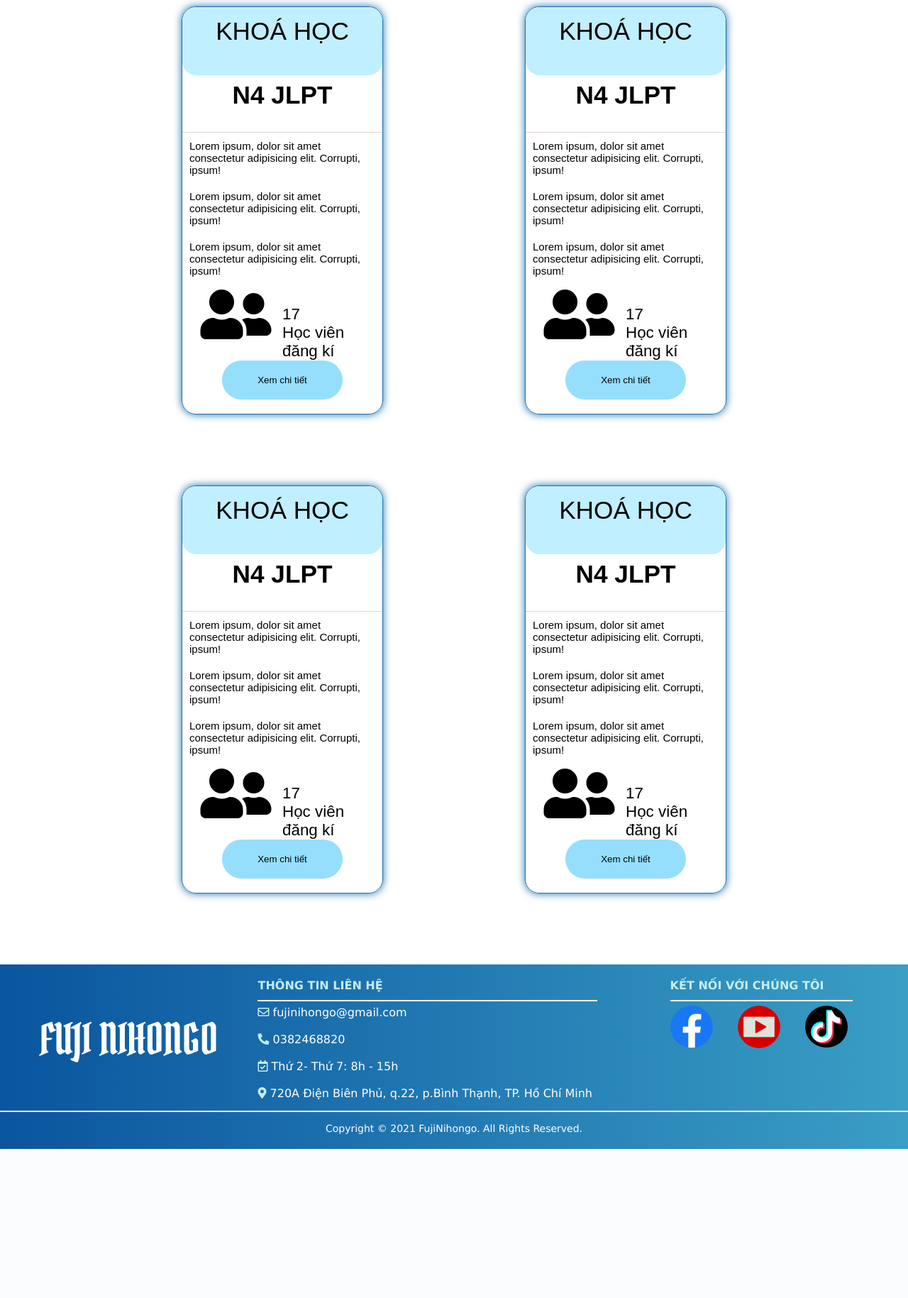
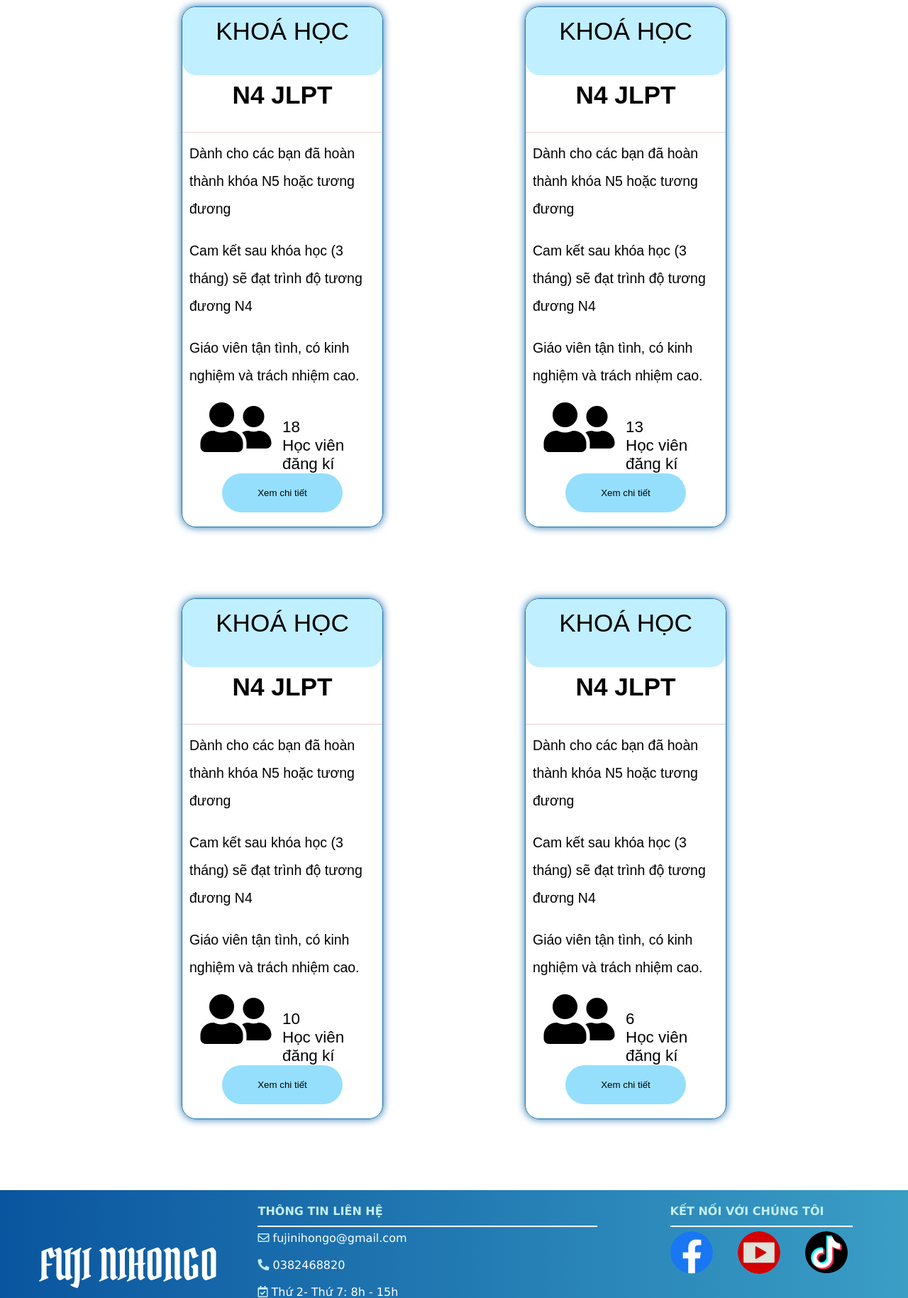
Before and after one commit to Tan-Binh/CNPM, a PHP site: page /web/khoaHoc.html in a window 1280 px wide. Shown: the part 391-2220 px from the top of the page at 71% size. Before the commit the page ends 2010 px from the top, so only its background shows below. Run offline with PHP 8.4, Linux system fonts and the light colour scheme; some libraries are stand-ins or nearby versions.

Commit message:
Thêm đường tới khóa học vào header

```diff
--- a/css/main.css
+++ b/css/main.css
@@ -80,6 +80,7 @@ body {
     font-size: 2.2rem;
     position: relative;
     top: 25%;
+
 }
 .course__detail {
     font-size: 2.2rem;
@@ -231,3 +232,11 @@ body {
     position: relative;
     left: 32%;
 }
+.text-left {
+    margin-left: 3em;
+    margin-right: 3em;
+}
+.course__benefit .course__text{
+    font-size: 1.3em;
+    line-height: 2em;
+}
--- a/web/dangki.html
+++ b/web/dangki.html
@@ -20,7 +20,7 @@
         <nav class="content_list">
             <ul>
                 <li><a href="./gioithieu.html">Giới thiệu</a></li>
-                <li><a href="#">Khóa học</a></li>
+                <li><a href="./khoaHoc.html"></a></li>
                 <li><a href="./vanHoaNhatBan.html">Văn hóa Nhật Bản</a></li>
                 <li><a href="#">Tư vấn</a></li>
                 <li><a href="#">Tài liệu</a></li>
--- a/web/dangky.php
+++ b/web/dangky.php
@@ -55,7 +55,7 @@
         <nav class="content_list">
             <ul>
             <li><a href="./gioithieu.html">Giới thiệu</a></li>
-                <li><a href="#">Khóa học</a></li>
+                <li><a href="./khoaHoc.html">Khóa học</a></li>
                 <li><a href="./vanHoaNhatBan.html">Văn hóa Nhật Bản</a></li>
                 <li><a href="#">Tư vấn</a></li>
                 <li><a href="#">Tài liệu</a></li>
--- a/web/dangnhap.html
+++ b/web/dangnhap.html
@@ -21,7 +21,7 @@
         <nav class="content_list">
             <ul>
                 <li><a href="./gioithieu.html">Giới thiệu</a></li>
-                <li><a href="#">Khóa học</a></li>
+                <li><a href="./khoaHoc.html">Khóa học</a></li>
                 <li><a href="./vanHoaNhatBan.html">Văn hóa Nhật Bản</a></li>
                 <li><a href="#">Tư vấn</a></li>
                 <li><a href="#">Tài liệu</a></li>
--- a/web/dangnhap.php
+++ b/web/dangnhap.php
@@ -35,7 +35,7 @@
         <nav class="content_list">
             <ul>
                 <li><a href="./gioithieu.html">Giới thiệu</a></li>
-                <li><a href="#">Khóa học</a></li>
+                <li><a href="./khoaHoc.html">Khóa học</a></li>
                 <li><a href="./vanHoaNhatBan.html">Văn hóa Nhật Bản</a></li>
                 <li><a href="#">Tư vấn</a></li>
                 <li><a href="#">Tài liệu</a></li>
--- a/web/gioithieu.html
+++ b/web/gioithieu.html
@@ -19,7 +19,7 @@
         <nav class="content_list">
             <ul>
                 <li><a href="./gioithieu.html">Giới thiệu</a></li>
-                <li><a href="#">Khóa học</a></li>
+                <li><a href="./khoaHoc.html">Khóa học</a></li>
                 <li><a href="./vanHoaNhatBan.html">Văn hóa Nhật Bản</a></li>
                 <li><a href="#">Tư vấn</a></li>
                 <li><a href="#">Tài liệu</a></li>
--- a/web/khoaHoc.html
+++ b/web/khoaHoc.html
@@ -23,7 +23,7 @@
     <nav class="content_list">
       <ul>
         <li><a href="./gioithieu.html">Giới thiệu</a></li>
-        <li><a href="#">Khóa học</a></li>
+        <li><a href="./khoaHoc.html">Khóa học</a></li>
         <li><a href="./vanHoaNhatBan.html">Văn hóa Nhật Bản</a></li>
         <li><a href="#">Tư vấn</a></li>
         <li><a href="#">Tài liệu</a></li>
@@ -61,16 +61,13 @@
           <div class="course__benefit">
             <ul class="course__benefit__list">
               <li class="course__text">
-                Lorem ipsum, dolor sit amet consectetur adipisicing elit.
-                Corrupti, ipsum!
+                Dành cho các bạn đã hoàn thành khóa N5 hoặc tương đương
               </li>
               <li class="course__text">
-                Lorem ipsum, dolor sit amet consectetur adipisicing elit.
-                Corrupti, ipsum!
+                Cam kết sau khóa học (3 tháng) sẽ đạt trình độ tương đương N4
               </li>
               <li class="course__text">
-                Lorem ipsum, dolor sit amet consectetur adipisicing elit.
-                Corrupti, ipsum!
+                Giáo viên tận tình, có kinh nghiệm và trách nhiệm cao.
               </li>
             </ul>
           </div>
@@ -79,12 +76,12 @@
               <i class="fas fa-user-friends"></i>
             </div>
             <div class="number-registed">
-              <p class="text-number">17</p>
+              <p class="text-number">18</p>
               <p class="text-number">Học viên đăng kí</p>
             </div>
           </div>
 
-          <button class="btn-more">Xem chi tiết</button>
+          <button class="btn-more"><a href="./course-2.html">Xem chi tiết</a></button>
           <div class="gap-20"></div>
         </div>
         <div class="course">
@@ -97,16 +94,13 @@
           <div class="course__benefit">
             <ul class="course__benefit__list">
               <li class="course__text">
-                Lorem ipsum, dolor sit amet consectetur adipisicing elit.
-                Corrupti, ipsum!
+                Dành cho các bạn đã hoàn thành khóa N5 hoặc tương đương
               </li>
               <li class="course__text">
-                Lorem ipsum, dolor sit amet consectetur adipisicing elit.
-                Corrupti, ipsum!
+                Cam kết sau khóa học (3 tháng) sẽ đạt trình độ tương đương N4
               </li>
               <li class="course__text">
-                Lorem ipsum, dolor sit amet consectetur adipisicing elit.
-                Corrupti, ipsum!
+                Giáo viên tận tình, có kinh nghiệm và trách nhiệm cao.
               </li>
             </ul>
           </div>
@@ -115,12 +109,12 @@
               <i class="fas fa-user-friends"></i>
             </div>
             <div class="number-registed">
-              <p class="text-number">17</p>
+              <p class="text-number">13</p>
               <p class="text-number">Học viên đăng kí</p>
             </div>
           </div>
 
-          <button class="btn-more">Xem chi tiết</button>
+          <button class="btn-more"><a href="./course-2.html">Xem chi tiết</a></button>
           <div class="gap-20"></div>
         </div>
         <div class="course">
@@ -133,16 +127,13 @@
           <div class="course__benefit">
             <ul class="course__benefit__list">
               <li class="course__text">
-                Lorem ipsum, dolor sit amet consectetur adipisicing elit.
-                Corrupti, ipsum!
+                Dành cho các bạn đã hoàn thành khóa N5 hoặc tương đương
               </li>
               <li class="course__text">
-                Lorem ipsum, dolor sit amet consectetur adipisicing elit.
-                Corrupti, ipsum!
+                Cam kết sau khóa học (3 tháng) sẽ đạt trình độ tương đương N4
               </li>
               <li class="course__text">
-                Lorem ipsum, dolor sit amet consectetur adipisicing elit.
-                Corrupti, ipsum!
+                Giáo viên tận tình, có kinh nghiệm và trách nhiệm cao.
               </li>
             </ul>
           </div>
@@ -151,12 +142,12 @@
               <i class="fas fa-user-friends"></i>
             </div>
             <div class="number-registed">
-              <p class="text-number">17</p>
+              <p class="text-number">10</p>
               <p class="text-number">Học viên đăng kí</p>
             </div>
           </div>
 
-          <button class="btn-more">Xem chi tiết</button>
+          <button class="btn-more"><a href="./course-2.html">Xem chi tiết</a></button>
           <div class="gap-20"></div>
         </div>
         <div class="course">
@@ -169,16 +160,13 @@
           <div class="course__benefit">
             <ul class="course__benefit__list">
               <li class="course__text">
-                Lorem ipsum, dolor sit amet consectetur adipisicing elit.
-                Corrupti, ipsum!
+                Dành cho các bạn đã hoàn thành khóa N5 hoặc tương đương
               </li>
               <li class="course__text">
-                Lorem ipsum, dolor sit amet consectetur adipisicing elit.
-                Corrupti, ipsum!
+                Cam kết sau khóa học (3 tháng) sẽ đạt trình độ tương đương N4
               </li>
               <li class="course__text">
-                Lorem ipsum, dolor sit amet consectetur adipisicing elit.
-                Corrupti, ipsum!
+                Giáo viên tận tình, có kinh nghiệm và trách nhiệm cao.
               </li>
             </ul>
           </div>
@@ -187,12 +175,12 @@
               <i class="fas fa-user-friends"></i>
             </div>
             <div class="number-registed">
-              <p class="text-number">17</p>
+              <p class="text-number">6</p>
               <p class="text-number">Học viên đăng kí</p>
             </div>
           </div>
 
-          <button class="btn-more">Xem chi tiết</button>
+          <button class="btn-more"><a href="./course-2.html">Xem chi tiết</a></button>
           <div class="gap-20"></div>
         </div>
       </div>
--- a/web/kimono.html
+++ b/web/kimono.html
@@ -21,7 +21,7 @@
         <nav class="content_list">
             <ul>
                 <li><a href="./gioithieu.html">Giới thiệu</a></li>
-                <li><a href="#">Khóa học</a></li>
+                <li><a href="./khoaHoc.html">Khóa học</a></li>
                 <li><a href="./vanHoaNhatBan.html">Văn hóa Nhật Bản</a></li>
                 <li><a href="#">Tư vấn</a></li>
                 <li><a href="#">Tài liệu</a></li>
--- a/web/sumo.html
+++ b/web/sumo.html
@@ -19,7 +19,7 @@
         <nav class="content_list">
             <ul>
                 <li><a href="./gioithieu.html">Giới thiệu</a></li>
-                <li><a href="#">Khóa học</a></li>
+                <li><a href="./khoaHoc.html">Khóa học</a></li>
                 <li><a href="./vanHoaNhatBan.html">Văn hóa Nhật Bản</a></li>
                 <li><a href="#">Tư vấn</a></li>
                 <li><a href="#">Tài liệu</a></li>
--- a/web/thithu.html
+++ b/web/thithu.html
@@ -23,7 +23,7 @@
         <nav class="content_list">
             <ul>
                 <li><a href="./gioithieu.html">Giới thiệu</a></li>
-                <li><a href="#">Khóa học</a></li>
+                <li><a href="./khoaHoc.html">Khóa học</a></li>
                 <li><a href="./vanHoaNhatBan.html">Văn hóa Nhật Bản</a></li>
                 <li><a href="#">Tư vấn</a></li>
                 <li><a href="#">Tài liệu</a></li>
--- a/web/thongtin.html
+++ b/web/thongtin.html
@@ -39,12 +39,12 @@ $conn = new mysqli($servername, $username, $password, $dbname);
         </a>
         <nav class="content_list">
             <ul>
-                <li><a href="#">Giới thiệu</a></li>
-                <li><a href="#">Khóa học</a></li>
+                <li><a href="./gioithieu.html">Giới thiệu</a></li>
+                <li><a href="./khoaHoc.html">Khóa học</a></li>
                 <li><a href="../web/vanHoaNhatBan.html">Văn hóa Nhật Bản</a></li>
                 <li><a href="#">Tư vấn</a></li>
                 <li><a href="#">Tài liệu</a></li>
-                <li><a href="#">Thi thử</a></li>
+                <li><a href="./thithu.html">Thi thử</a></li>
             </ul>
         </nav>
         <nav class="login">
--- a/web/traDao.html
+++ b/web/traDao.html
@@ -19,7 +19,7 @@
         <nav class="content_list">
             <ul>
                 <li><a href="./gioithieu.html">Giới thiệu</a></li>
-                <li><a href="#">Khóa học</a></li>
+                <li><a href="./khoaHoc.html">Khóa học</a></li>
                 <li><a href="./vanHoaNhatBan.html">Văn hóa Nhật Bản</a></li>
                 <li><a href="#">Tư vấn</a></li>
                 <li><a href="#">Tài liệu</a></li>
--- a/web/vanHoaNhatBan.html
+++ b/web/vanHoaNhatBan.html
@@ -21,7 +21,7 @@
         <nav class="content_list">
             <ul>
                 <li><a href="./gioithieu.html">Giới thiệu</a></li>
-                <li><a href="#">Khóa học</a></li>
+                <li><a href="./khoaHoc.html">Khóa học</a></li>
                 <li><a href="./vanHoaNhatBan.html">Văn hóa Nhật Bản</a></li>
                 <li><a href="#">Tư vấn</a></li>
                 <li><a href="#">Tài liệu</a></li>
```
Also changed, not shown: web/course-2.html (+25 -20 lines).
